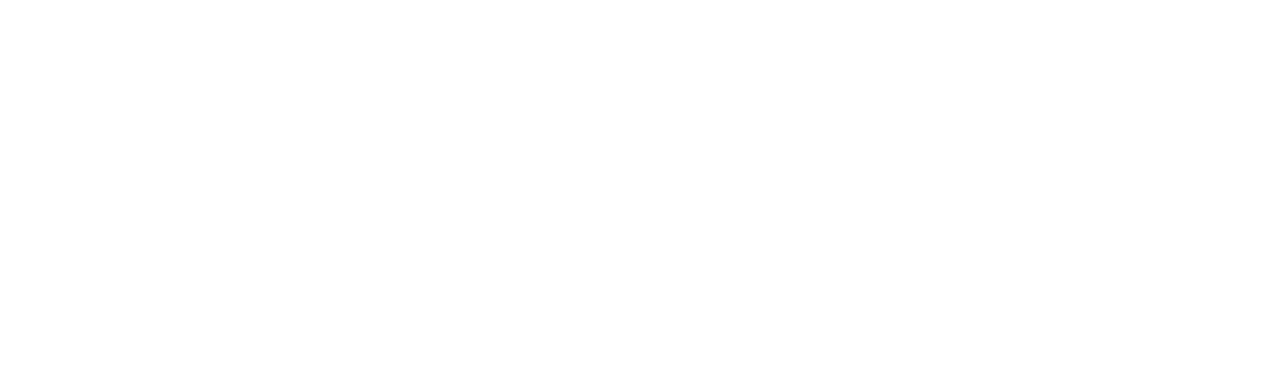
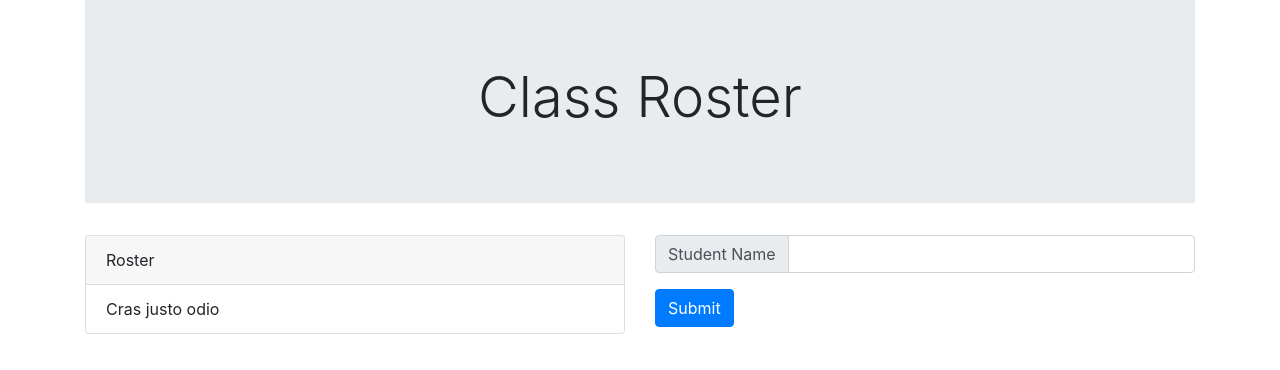
Before and after one commit to vishu-guntupalli/team_roster, a plain HTML site: page index.html in a window 1280 px wide. Drawn offline with nearby package versions, Linux system fonts and the light colour scheme.

Commit message:
Created layout with bootstrap.

```diff
--- a/index.html
+++ b/index.html
@@ -1,12 +1,45 @@
 <!DOCTYPE html>
 <html lang="en">
+
 <head>
     <meta charset="UTF-8">
     <meta name="viewport" content="width=device-width, initial-scale=1.0">
     <meta http-equiv="X-UA-Compatible" content="ie=edge">
-    <title>Document</title>
+    <title>Class Roster</title>
+    <link rel="stylesheet" href="https://stackpath.bootstrapcdn.com/bootstrap/4.1.3/css/bootstrap.min.css" integrity="sha384-MCw98/SFnGE8fJT3GXwEOngsV7Zt27NXFoaoApmYm81iuXoPkFOJwJ8ERdknLPMO"
+        crossorigin="anonymous">
 </head>
+
 <body>
+    <div class="container">
+        <div class="jumbotron jumbotron-fluid">
+            <div class="container">
+                <h1 class="display-4" style="text-align:center">Class Roster</h1>
+            </div>
+        </div>
+        <div class="row">
+            <div class="col col-lg-6">
+                <div class="card" >
+                    <div class="card-header">
+                        Roster
+                    </div>
+                    <ul class="list-group list-group-flush">
+                        <li class="list-group-item">Cras justo odio</li>
+                    </ul>
+                </div>
+            </div>
+            <div class="col col-lg-6">
+                <div class="input-group mb-3">
+                    <div class="input-group-prepend">
+                        <span class="input-group-text" id="inputGroup-sizing-default">Student Name</span>
+                    </div>
+                    <input type="text" class="form-control" aria-label="Sizing example input" aria-describedby="inputGroup-sizing-default">
+                </div>
+                <button type="button" class="btn btn-primary">Submit</button>
+            </div>
 
+        </div>
+    </div>
 </body>
+
 </html>
```
